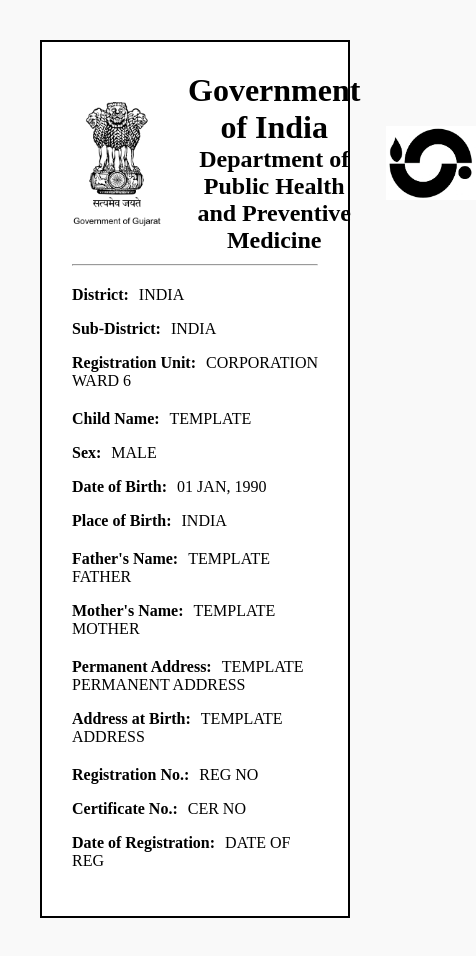
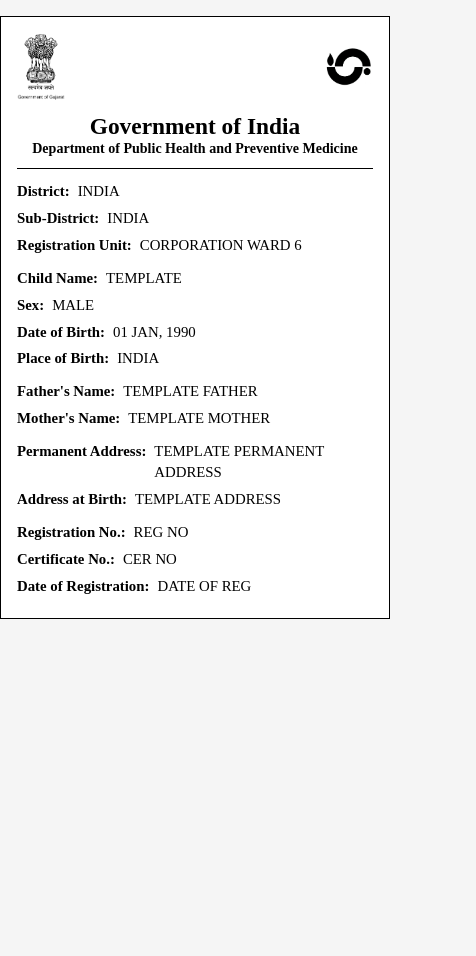
Before and after one commit to corpgovinbirthdeathcertificate/0_Use_Case_HTML_Code, a plain HTML site: page index.html in a window 390 px wide. Shown: the whole page, 476 px wide, since content can reach past the window. After the commit the page ends 860 px from the top, so only its background shows below. Drawn offline with Linux system fonts and the light colour scheme.

Commit message:
Enhance responsive design and viewport settings
Updated viewport meta tag and improved responsive styles.

```diff
--- a/index.html
+++ b/index.html
@@ -2,20 +2,34 @@
 <html lang="en">
 <head>
   <meta charset="UTF-8" />
-  <meta name="viewport" content="width=device-width, initial-scale=1" />
+  <meta
+    name="viewport"
+    content="width=device-width, initial-scale=1, viewport-fit=cover"
+  />
   <title>Birth Certificate</title>
   <style>
+    :root{
+      --page-max: 800px;
+    }
+
+    /* Base */
+    html, body { height: 100%; }
     body {
+      margin: 0;
+      background: #f5f5f5;
       font-family: "Times New Roman", serif;
-      margin: 40px;
-      background: #f9f9f9;
+      line-height: 1.4;
+      color: #000;
     }
+
+    /* Card */
     .certificate {
+      box-sizing: border-box;
+      width: min(100%, var(--page-max));
+      margin: min(24px, 4vw) auto;
+      background: #fff;
       border: 2px solid #000;
-      padding: 30px;
-      background: #fff;
-      max-width: 800px;
-      margin: auto;
+      padding: clamp(16px, 4vw, 30px);
     }
 
     /* Header with left/right logos */
@@ -23,38 +37,74 @@
       display: flex;
       align-items: center;
       justify-content: space-between;
-      margin-bottom: 10px;
-      gap: 16px;
+      gap: clamp(8px, 3vw, 16px);
+      margin-bottom: clamp(8px, 2.4vw, 12px);
+      flex-wrap: wrap; /* allow small screens to stack */
     }
     .header .logo {
-      width: 90px;
+      width: clamp(48px, 12vw, 90px);
       height: auto;
+      max-width: 100%;
       object-fit: contain;
+      flex: 0 0 auto;
     }
     .header .title {
-      flex: 1;
+      flex: 1 1 240px;
+      min-width: 0; /* prevent overflow from long text */
       text-align: center;
-      padding: 0 10px;
+      padding: 0 6px;
     }
 
-    h1, h2 {
-      text-align: center;
-      margin: 0;
+    /* Typography with fluid sizes */
+    h1, h2 { margin: 0; line-height: 1.2; }
+    h1 { font-size: clamp(20px, 6vw, 32px); }
+    h2 { font-size: clamp(14px, 3.6vw, 20px); font-weight: 600; }
+
+    hr {
+      border: 0;
+      border-top: 1px solid #000;
+      margin: clamp(8px, 2.8vw, 14px) 0;
     }
-    .section {
-      margin-top: 20px;
+
+    .section { margin-top: clamp(12px, 3.2vw, 20px); }
+
+    /* Two-part rows that wrap nicely on phones */
+    .section p {
+      margin: 6px 0;
+      display: flex;
+      flex-wrap: wrap;
+      gap: 8px;
+      font-size: clamp(14px, 3.8vw, 16px);
     }
     .label {
       font-weight: bold;
+      flex: 0 0 auto;
     }
     .info {
-      margin-left: 10px;
+      flex: 1 1 160px;
+      min-width: 120px;
     }
 
-    /* Print */
+    /* Small phones: stack header title under logos */
+    @media (max-width: 480px) {
+      .header .title { order: 3; width: 100%; }
+      .certificate { border-width: 1.5px; }
+    }
+
+    /* Print friendly */
     @media print {
       body { background: #fff; margin: 0; }
-      .certificate { margin: 0; border-width: 1px; }
+      .certificate {
+        margin: 0;
+        width: 100%;
+        max-width: none;
+        border-width: 1px;
+        box-shadow: none;
+        padding: 20px;
+      }
+      .header { flex-wrap: nowrap; }
+      h1 { font-size: 28px; }
+      h2 { font-size: 18px; }
     }
   </style>
 </head>
@@ -62,7 +112,6 @@
   <div class="certificate">
     <!-- Top header with two logos -->
     <div class="header">
-      <!-- If your file name has spaces, encode them as %20 -->
       <img class="logo" src="logo1.png" alt="Seal of Gujarat" />
       <div class="title">
         <h1>Government of India</h1>
```
